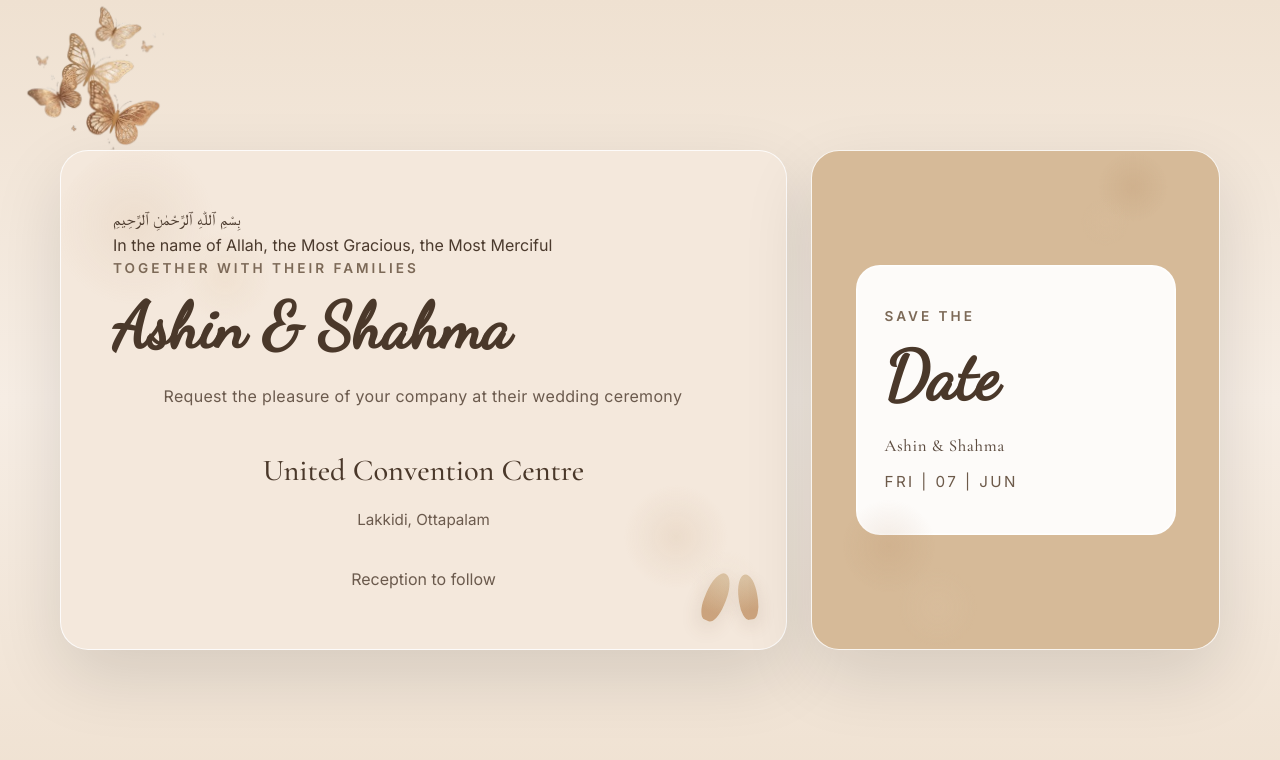
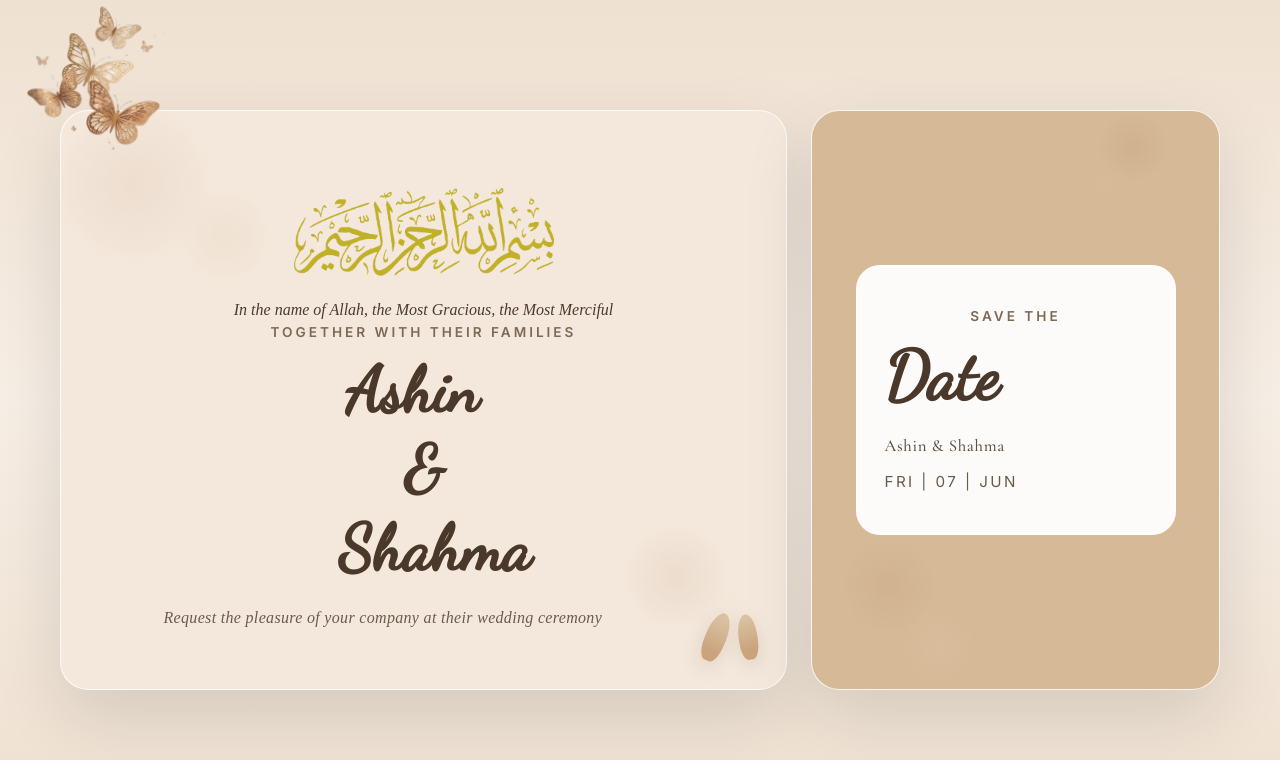
Before and after one commit to rahoof-muhd/invitation-card, a React (Vite) app: page / in a window 1280 px wide. Shown: the top 760 px of the page. Built offline with nearby package versions, Linux system fonts and the light colour scheme.

Commit message:
animation

```diff
--- a/src/App.css
+++ b/src/App.css
@@ -1,5 +1,5 @@
 @import url('https://fonts.googleapis.com/css2?family=Cormorant+Garamond:wght@500;600;700;800&family=Dancing+Script&family=Inter:wght@400;500;600;700&display=swap');
-
+@import url('https://fonts.googleapis.com/css2?family=Amiri&display=swap');
 :root {
   --bg: #efe1d1;
   --panel: #f4e8dc;
@@ -203,6 +203,7 @@
   font-size: 0.85rem;
   font-weight: 600;
   font-family: 'Inter', sans-serif;
+  text-align: center;
 }
 
 .couple-name {
@@ -211,6 +212,50 @@
   font-size: clamp(3rem, 5vw, 5rem);
   color: var(--text);
   line-height: 0.92;
+  text-align: center;
+}
+
+.couple-name .groom,
+.couple-name .bride {
+  display: inline-block;
+  opacity: 0;
+  animation-duration: 0.9s;
+  animation-fill-mode: forwards;
+  animation-timing-function: ease-out;
+}
+
+.couple-name .groom {
+  animation-name: fadeInLeft;
+  margin-right: 0.35em;
+  margin-bottom: 20px;
+}
+
+.couple-name .bride {
+  animation-name: fadeInRight;
+  margin-left: 0.35em;
+  margin-top: 20px;
+}
+
+@keyframes fadeInLeft {
+  from {
+    opacity: 0;
+    transform: translateX(-32px);
+  }
+  to {
+    opacity: 1;
+    transform: translateX(0);
+  }
+}
+
+@keyframes fadeInRight {
+  from {
+    opacity: 0;
+    transform: translateX(32px);
+  }
+  to {
+    opacity: 1;
+    transform: translateX(0);
+  }
 }
 
 .invite-copy {
@@ -220,7 +265,8 @@
   font-size: 1rem;
   line-height: 1.9;
   letter-spacing: 0.02em;
-  font-family: 'Inter', sans-serif;
+   font-family: cursive;
+  font-style: italic;
 }
 
 .time-block {
@@ -273,6 +319,7 @@
 .venue-block {
   text-align: center;
   margin: 36px auto 0;
+  display: none;
 }
 
 .venue-name {
@@ -340,6 +387,24 @@
   letter-spacing: 0.16em;
   text-transform: uppercase;
 }
+.meta-text-bismi {
+  font-family: 'Amiri', serif;
+  font-size: 32px;
+  direction: rtl;
+  text-align: center;
+}
+.bismillah-image {
+  width: 100%;
+  max-width: 260px;
+  height: auto;
+  display: block;
+  margin: 0 auto;
+}
+.meta-text1 {
+  text-align: center;
+  font-family: cursive;
+  font-style: italic;
+}
 
 @media (max-width: 960px) {
   .cards-wrap {
--- a/src/App.jsx
+++ b/src/App.jsx
@@ -1,5 +1,6 @@
 import './App.css'
 import butterflies from './assets/butterflies.png'
+import bismillah from './assets/bismillah.png'
 
 function App() {
   return (
@@ -14,10 +15,17 @@ function App() {
             <span className="leaf leaf-4"></span>
           </div>
           <div className="card-inner">
-            <p className="meta-text-bismi">بِسْمِ ٱللّٰهِ ٱلرَّحْمٰنِ ٱلرَّحِيمِ</p>
-            <p>In the name of Allah, the Most Gracious, the Most Merciful</p>
+            {/* <p className="meta-text-bismi">بِسْمِ ٱللّٰهِ ٱلرَّحْمٰنِ ٱلرَّحِيمِ</p> */}
+            <img src={bismillah} alt="Bismillah" className="bismillah-image" />
+            <p className='meta-text1'>In the name of Allah, the Most Gracious, the Most Merciful</p>
             <p className="meta-text">Together with their families</p>
-            <h1 className="couple-name">Ashin & Shahma</h1>
+            <h1 className="couple-name">
+              <span className="groom">Ashin</span>
+              <br/>
+              <span className="name-divider">&amp;</span>
+              <br/>
+              <span className="bride">Shahma</span>
+            </h1>
             <p className="invite-copy">
              Request the pleasure of your company at their wedding ceremony
             </p>
@@ -37,7 +45,7 @@ function App() {
               <p className="venue-address">Lakkidi, Ottapalam</p>
             </div>
 
-            <p className="closing-text">Reception to follow</p>
+            {/* <p className="closing-text">Reception to follow</p> */}
           </div>
         </article>
 
```
Also changed, not shown: src/assets/bismillah.png (added), src/assets/bismillah.svg (added).
